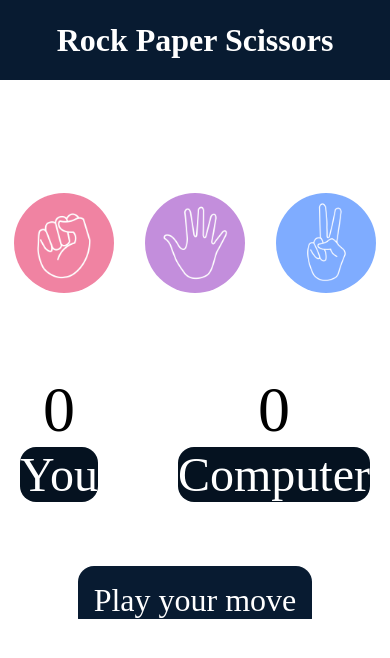
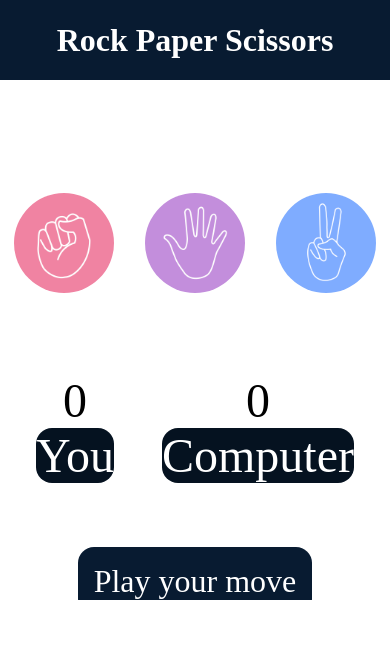
Before and after one commit to ranjeet-13/Rock-Paper-Scissors, a plain HTML site: page index.html in a window 390 px wide. Drawn offline with Linux system fonts and the light colour scheme.

Commit message:
update ui

```diff
--- a/style.css
+++ b/style.css
@@ -104,4 +104,17 @@ body {
     object-fit: cover;
     border-radius: 50%;
   }
+
+  .score-board {
+    display: flex;
+    justify-content: center;
+    align-items: center;
+    font-size: 2rem;
+    margin-top: 3rem;
+    gap: 3rem;
+  }
+  #user-score,
+  #comp-score {
+    font-size: 3rem;
+  }
 }
```
